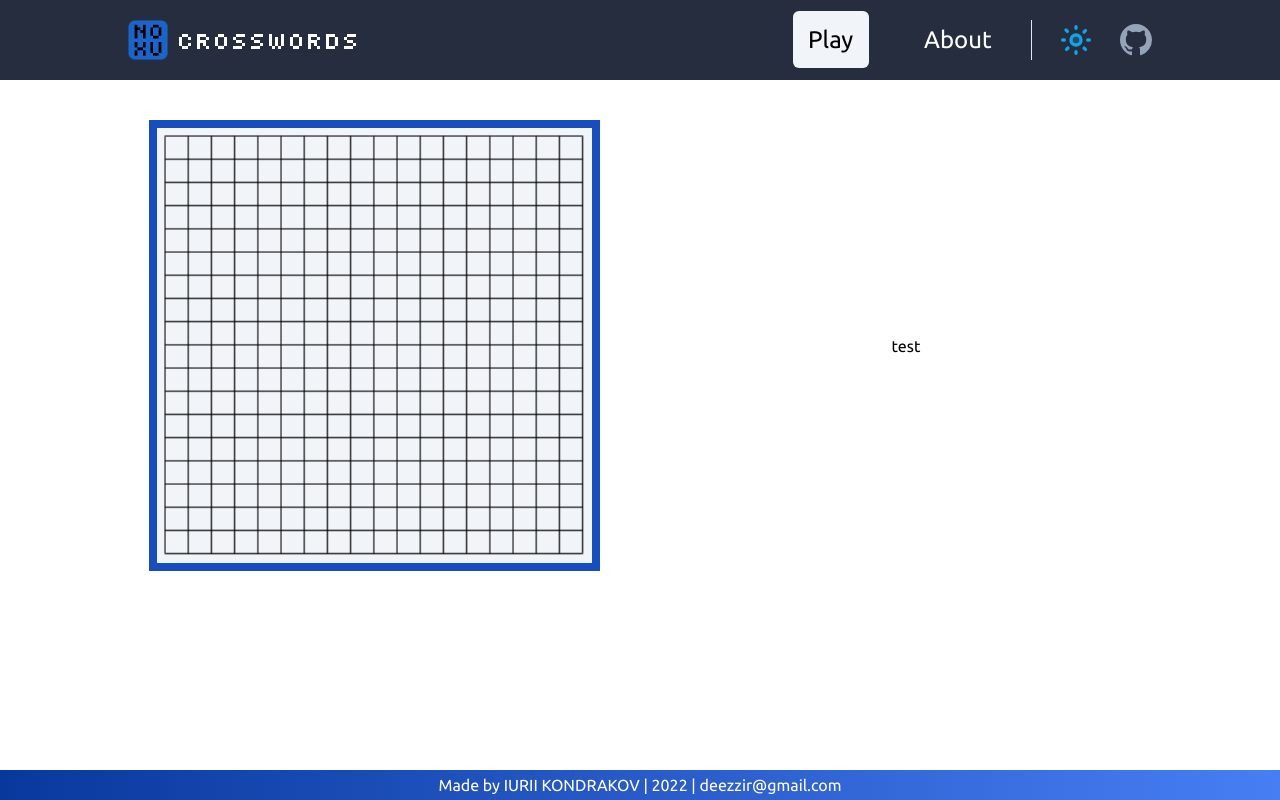
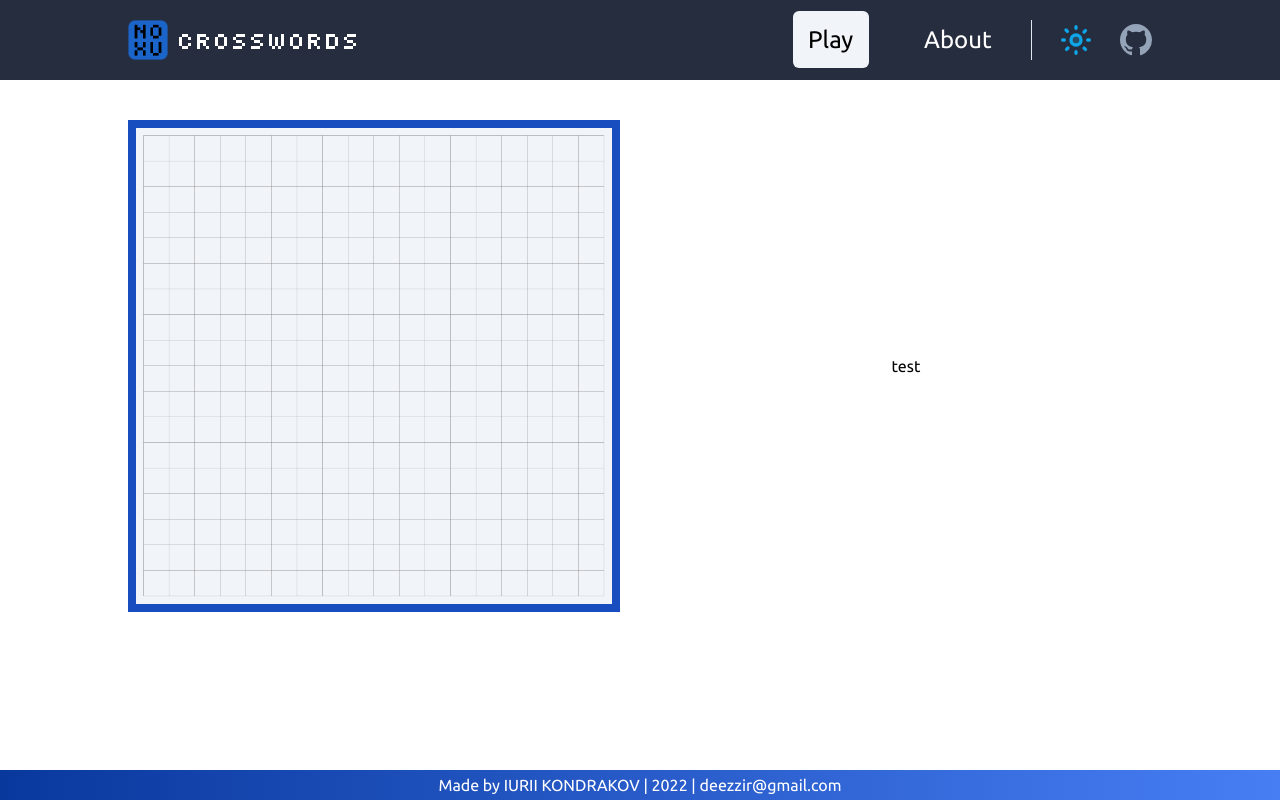
Before and after one commit to Deezzir/Crosswords, a Vue app: page / in a window 1280 px wide. Built offline with nearby package versions, Linux system fonts and the light colour scheme.

Commit message:
feat: added umami analytics

```diff
--- a/index.html
+++ b/index.html
@@ -14,6 +14,9 @@
             document.documentElement.classList.remove('dark')
         }
     </script>
+
+    <script async defer data-website-id="b0a9ea44-0d75-40b9-bfcd-c39a461e81af"
+        src="https://umami.n.nuft.cc/umami.js"></script>
 </head>
 
 <body class="antialiased text-black bg-white dark:text-slate-400 dark:bg-slate-800">
--- a/src/components/Crossword/CrosswordCanvas.vue
+++ b/src/components/Crossword/CrosswordCanvas.vue
@@ -6,11 +6,11 @@ const gridSize = 18;
 
 const drawGrid = (crossword: HTMLCanvasElement) => {
     let ctx = crossword.getContext("2d");
-    let size = crossword.width
+    let size = crossword.width;
 
     if (!ctx) return;
 
-    let squareSize = Math.floor(size / (gridSize+0.5));
+    let squareSize = Math.floor(size / (gridSize + 0.25));
     let paddingX = size - gridSize * squareSize;
     let paddingY = size - gridSize * squareSize;
 
@@ -19,8 +19,8 @@ const drawGrid = (crossword: HTMLCanvasElement) => {
     let paddingR = size - gridSize * squareSize - paddingL;
     let paddingB = size - gridSize * squareSize - paddingT;
 
-    ctx.strokeStyle = "black";
-    ctx.lineWidth = 0.8;
+    ctx.strokeStyle = "gray";
+    ctx.lineWidth = 0.5;
 
     ctx.beginPath();
     for (var x = paddingL; x <= size - paddingR; x += squareSize) {
@@ -37,14 +37,19 @@ const drawGrid = (crossword: HTMLCanvasElement) => {
 onMounted(() => {
     if (crossword.value) {
         crossword.value.height = crossword.value.width;
+        console.log(crossword.value.width);
         drawGrid(crossword.value);
     }
 });
 </script>
 
 <template>
-    <canvas
-        ref="crossword"
-        class="w-11/12 border-8 border-[#174dbe] bg-slate-100 dark:bg-slate-300">
-    </canvas>
+    <div>
+        <canvas
+            ref="crossword"
+            :width="800"
+            :height="800"
+            class="w-full border-8 border-[#174dbe] bg-slate-100 dark:bg-slate-300">
+        </canvas>
+    </div>
 </template>
```
